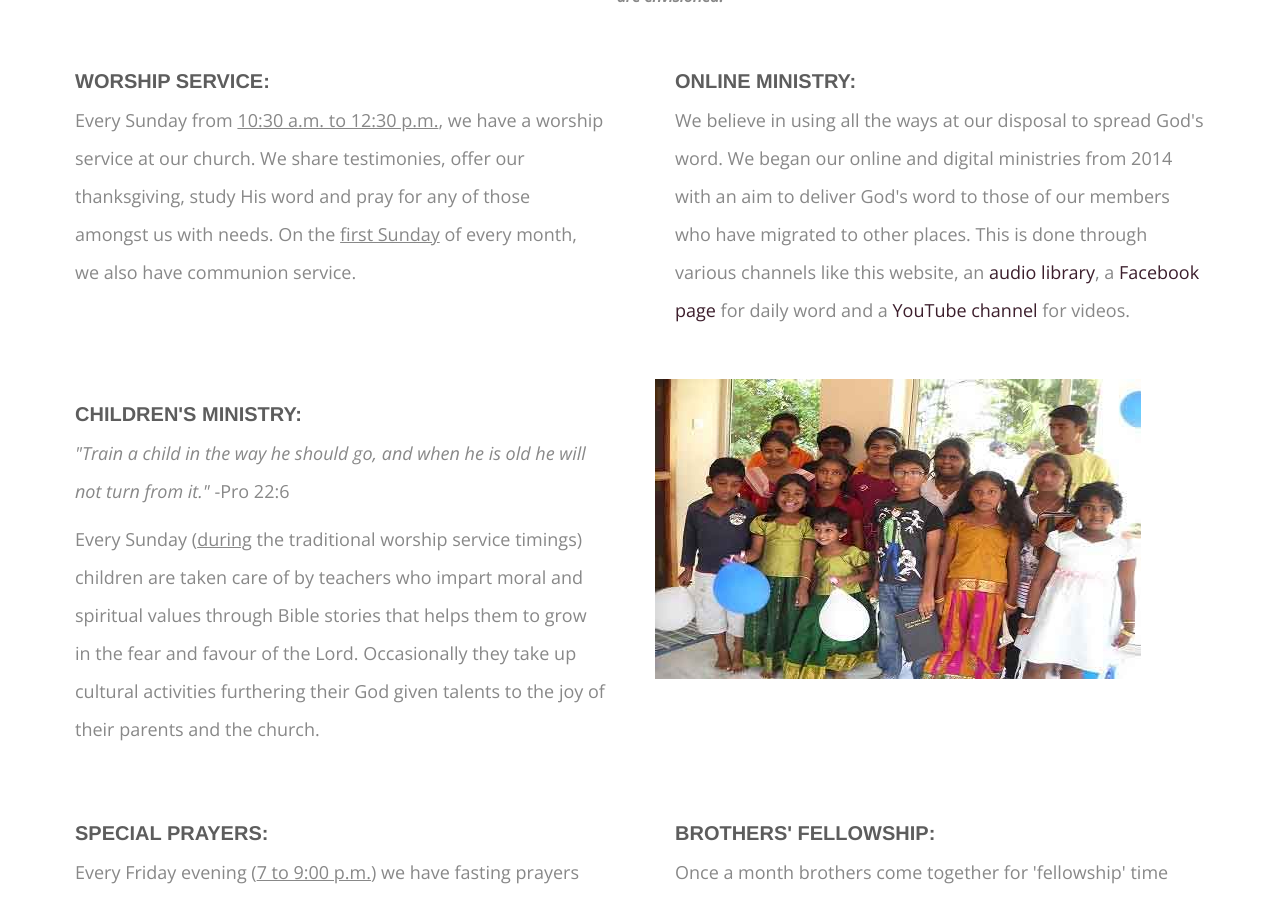
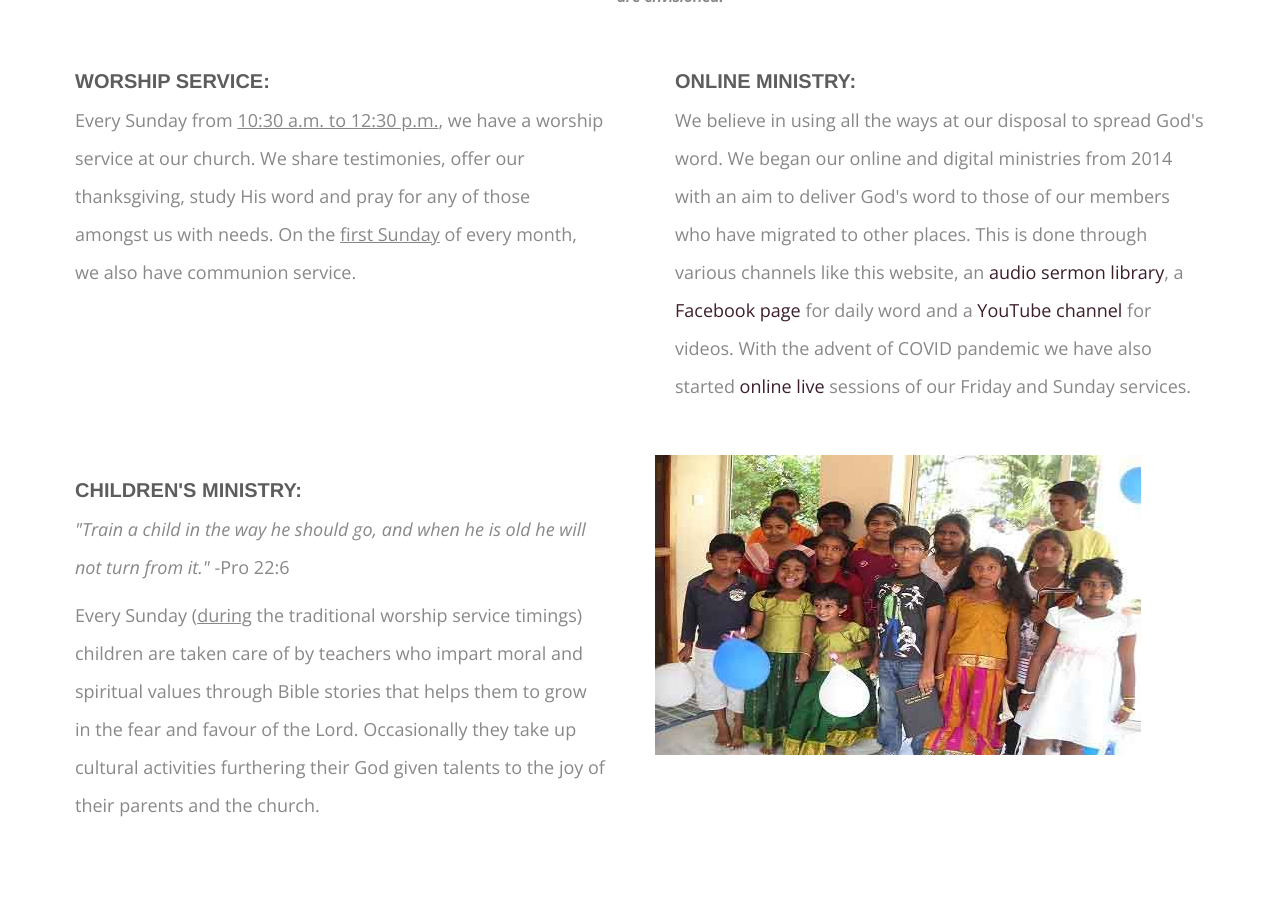
Before and after one commit to Dr-Anonymous/shalom, a Jekyll site: the page Our Ministries.html, which Jekyll copies as it is, in a window 1280 px wide and 900 px high, scrolled down 332 px. Built offline with Jekyll 4.4.1, drawn with Linux system fonts in a browser that asks for light colours; some web fonts are replaced.

Commit message:
Update Our Ministries.html

```diff
--- a/Our Ministries.html
+++ b/Our Ministries.html
@@ -5,7 +5,7 @@
 <div class="services-full-width container"><div class="presentation container span12"><h5><i>With a vision to serve the body of Christ, reach the perishing souls, and to cater their needs - worship services, children's ministry, youth ministry and special prayers are envisioned.</i></h5></div> </div>
 
 <div class="services-half-width container"> <div class="row"> <div class="services-half-width-text span6"> <h4>Worship Service:</h4><p>Every Sunday from <u>10:30 a.m. to 12:30 p.m.</u>, we have a worship service at our church. We share testimonies, offer our thanksgiving, study His word and pray for any of those amongst us with needs. On the <u>first Sunday</u> of every month, we also have communion service.</p></div>
-<div class="services-half-width-text span6"><h4>Online Ministry:</h4><p>We believe in using all the ways at our disposal to spread God's word. We began our online and digital ministries from 2014 with an aim to deliver God's word to those of our members who have migrated to other places. This is done through various channels like this website, an <a href="/messages">audio library</a>, a <a href="https://www.facebook.com/shalomworshipcentre.kkd">Facebook page</a> for daily word and a <a href="https://www.youtube.com/c/ShalomWorshipCentreKakinada">YouTube channel</a> for videos.</p></div></div></div>
+<div class="services-half-width-text span6"><h4>Online Ministry:</h4><p>We believe in using all the ways at our disposal to spread God's word. We began our online and digital ministries from 2014 with an aim to deliver God's word to those of our members who have migrated to other places. This is done through various channels like this website, an <a href="/messages">audio sermon library</a>, a <a href="https://www.facebook.com/shalomworshipcentre.kkd">Facebook page</a> for daily word and a <a href="https://www.youtube.com/channel/UCxsHq2M611rQtPlZ6OA3HdA/videos">YouTube channel</a> for videos. With the advent of COVID pandemic we have also started <a href="/live">online live</a> sessions of our Friday and Sunday services.</p></div></div></div>
 <div class="services-half-width container"> <div class="row"> <div class="services-half-width-text span6"> <h4>Children's Ministry:</h4> <p><i>"Train a child in the way he should go, and when he is old he will not turn from it."</i> -Pro 22:6</p><p>Every Sunday (<u>during</u> the traditional worship service timings) children are taken care of by teachers who impart moral and spiritual values through Bible stories that helps them to grow in the fear and favour of the Lord. Occasionally they take up cultural activities furthering their God given talents to the joy of their parents and the church.</p></div>
 <div class="services-half-width-text span6"> <img src="assets/img/school.jpg"  alt="picture of sunday-school children"> </div> </div> </div>
 <div class="services-half-width container"> <div class="row"> <div class="services-half-width-text span6"><h4>Special Prayers:</h4><p>Every Friday evening (<u>7 to 9:00 p.m.</u>) we have fasting prayers for the new comers, for those who have prayer needs, and to meditate on God's word so that we as a church would stand as an effective witness for our Lord. Many wonderful <a href="testimonies/">testimonies </a>have come up by God's grace as a result of our prayers.</p></div>
```
